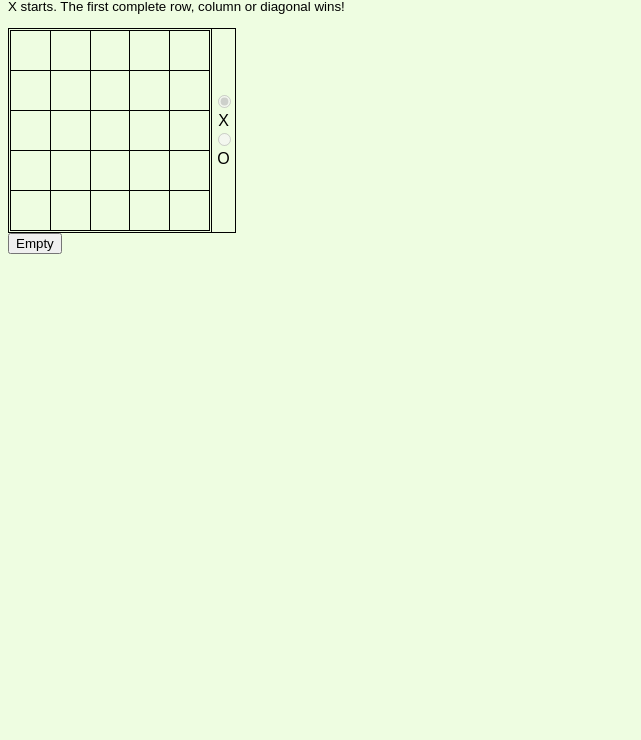
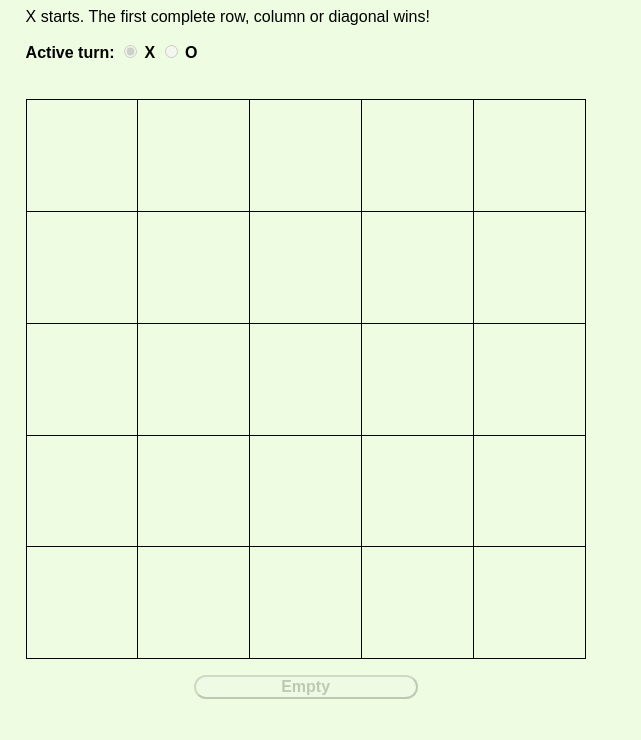
Before and after one commit to oqstone/OliversTicTacToe, a website built with Parcel: page index.html in a window 1280 px wide. Shown: the part 60-800 px from the top of the page, without its empty margins (0-641 px from the left). Built offline with nearby package versions, Linux system fonts and the light colour scheme.

Commit message:
Version 2
Added styles and removed table-based design

```diff
--- a/index.html
+++ b/index.html
@@ -7,20 +7,29 @@
 </head>
 
 <body>
-	<H3>Oliver's Tic Tac Toe</H3>
-	<p id="ingress">X starts. The first complete row, column or diagonal wins!
+	<H2>Oliver's Tic Tac Toe</H2>
+	<p id="ingress">X starts. The first complete row, column or diagonal wins!</p>
 
-	<table>
-		<tr>
-			<td><table id="board" class="gameBoard"></table></td><td><input type="radio" name="mark" value="X" disabled = "true" id="radioX">X</br>
-			<input type="radio" name="mark" value="O" disabled = "true" id="radioO">O</td>
-		</tr>
-	</table>
+	<div class = "radioContainer">
+	<p class="radioDiv">Active turn:</p>
+		<div class = "radioDiv">
+			<input type="radio" id="radioX" name="mark" value="X" disabled = "true" >
+			<label for="radioX">X</label>
+		</div>
+		<div class = "radioDiv">
+			<input type="radio" id="radioO" name="mark" value="O" disabled = "true" >
+			<label for="radioO">O</label>
+		</div>
+	</div>
 
-	<button id="newGame" value="Refresh Page" OnClick="window.location.reload();">Empty</button>
+	<div class="fatherDiv">
+		<div class="gameBoardContainer">
+		<table id="board" class="gameBoard"></table>
+		<p><button id="newGame" value="Refresh Page" OnClick="window.location.reload();">Empty</button></p>
+		</div>
+	</div>
 
-	<script src="src/index.js">
-	</script>
+	<script src="src/index.js"></script>
 </body>
 
 </html>
--- a/src/styles.css
+++ b/src/styles.css
@@ -1,25 +1,26 @@
 body {
   font-family: sans-serif;
   background-color: #ebfddcd8;
+  margin-left: 2%;
 }
-
+h2,
 h3 {
   color: #e41b1bd8;
 }
 p {
-  font-size: 10pt;
+  font-size: 12pt;
 }
-
 table,
 tr,
 td {
   border: 1px solid black;
 }
-
 table {
   border-collapse: collapse;
-  height: 200px;
-  width: 200px;
+  width: 100%;
+  padding-top: 100%; /* 1:1 Aspect Ratio */
+  height: 70vh;
+  width: 70vh;
 }
 tr {
   height: 40px;
@@ -28,7 +29,35 @@ td {
   width: 40px;
   text-align: center;
 }
-
+button {
+  width: 40%;
+  height: 10%;
+  position: relative;
+  margin-left: 30%;
+  margin-right: 30%;
+  border-radius: 30px;
+  opacity: 20%;
+  font-size: 12pt;
+  font-weight: bold;
+}
+button:hover {
+  background-color: #e26161d8;
+  border-radius: 30px;
+}
 .gameBoard td:hover {
   background-color: #e26161d8;
 }
+.radioDiv {
+  display: inline;
+  font-size: 12pt;
+  font-weight: bold;
+}
+.fatherDiv {
+  display: -webkit-flex;
+  display: flex;
+  flex-direction: row;
+  align-items: stretch;
+  margin-top: 3%;
+  font-size: x-large;
+  font-weight: bold;
+}
```
